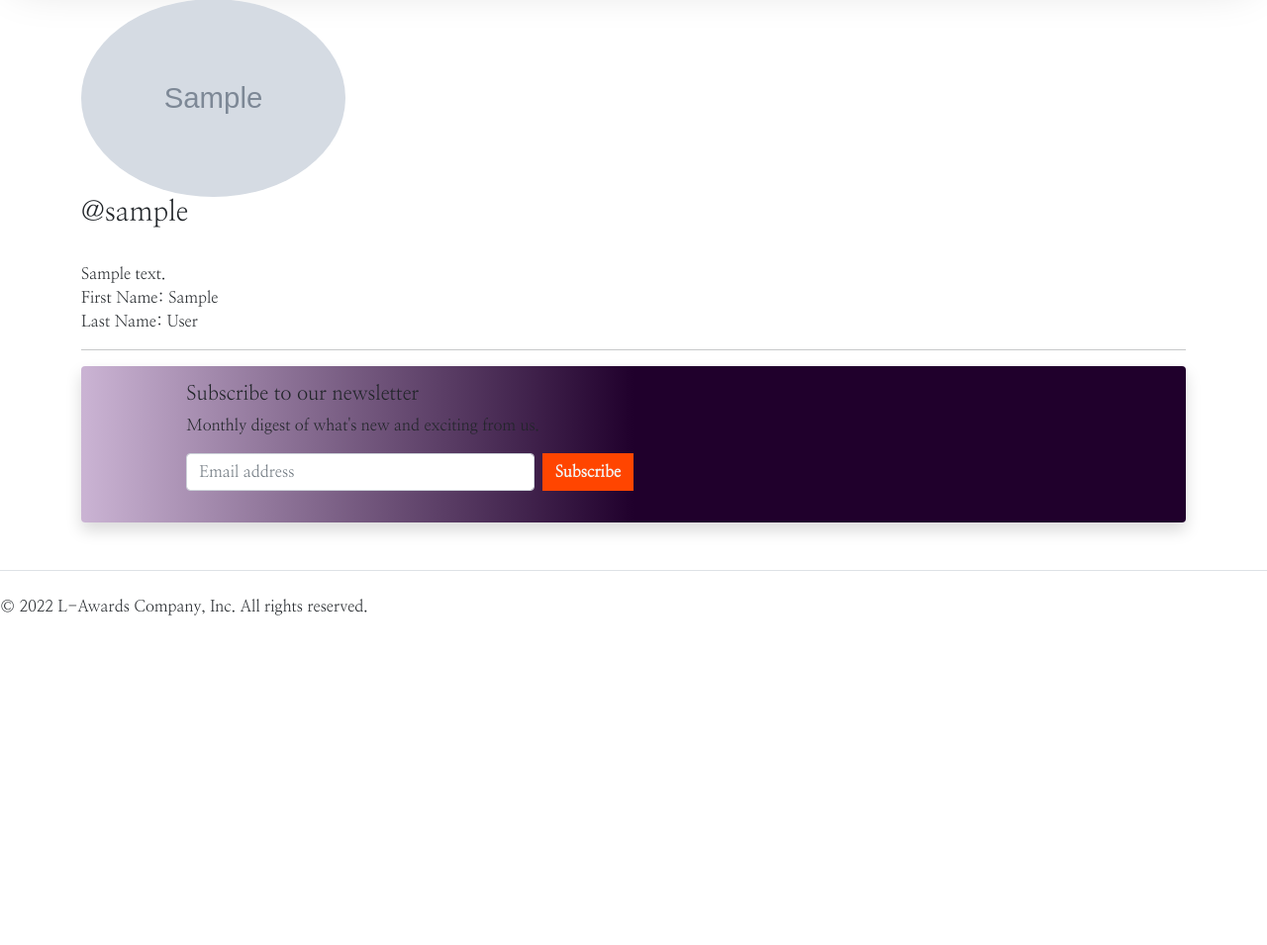
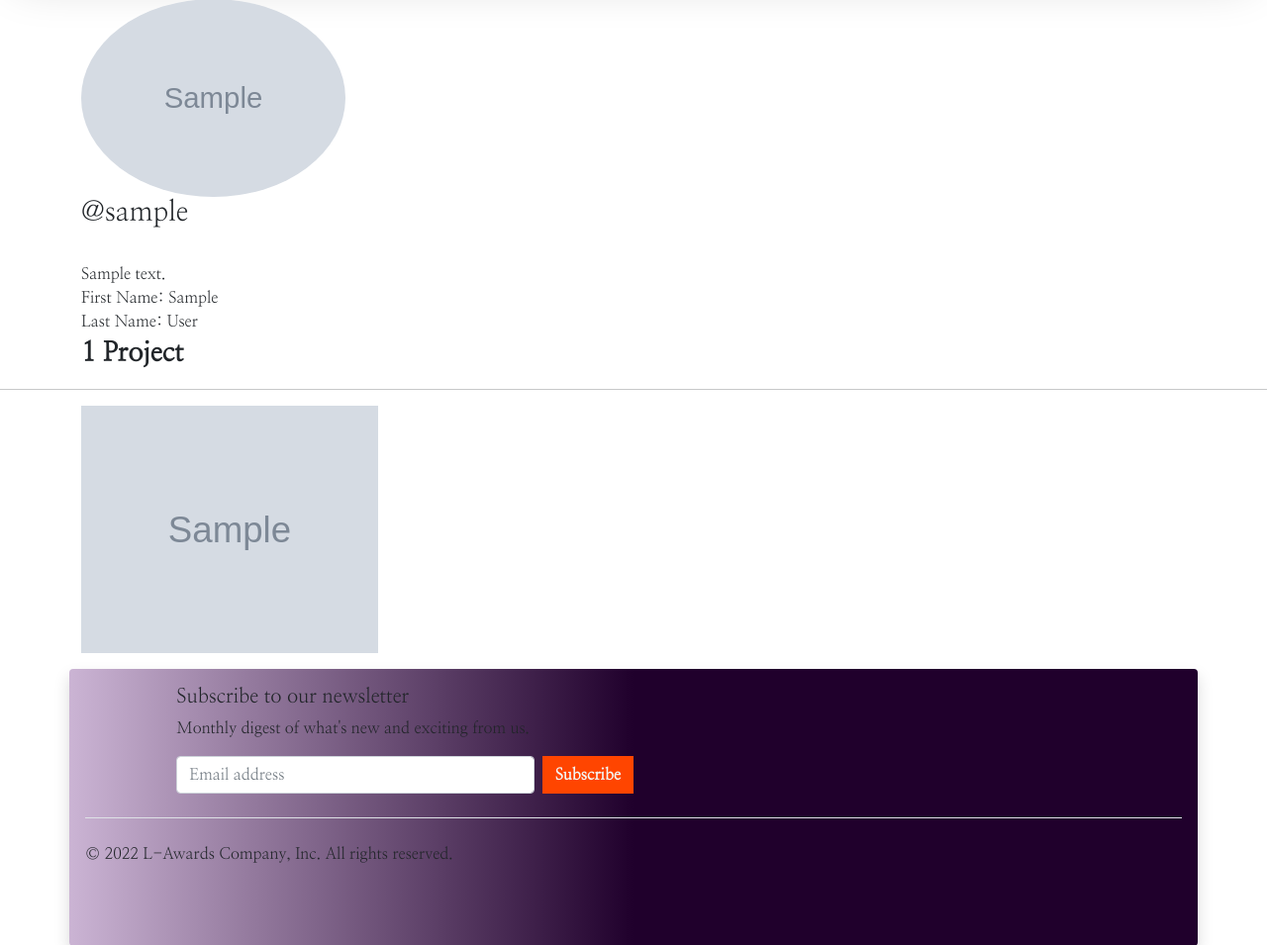
Before and after one commit to Liz-Adhiambo/awwards, a Django app: template users/templates/profile.html in a window 1280 px wide. Shown: the part 123-1078 px from the top of the page at 99% size. Before the commit the page ends 745 px from the top, so only its background shows below. Run offline with Django 3.2, Linux system fonts and the light colour scheme; the template is opened without the code that fills it: most values are stand-ins (such as "Sample title", 1, 10 or a date in 2020); grey boxes marked "Sample" are stand-in pictures; some libraries are stand-ins or nearby versions; some web fonts are replaced.

Commit message:
Added users posts to the profile page template

```diff
--- a/users/templates/profile.html
+++ b/users/templates/profile.html
@@ -2,7 +2,7 @@
 {% load static %}
 
 {%block content%}
-<body>
+
 
 {% include 'navbar.html'%}
 <div class="container">
@@ -27,7 +27,17 @@
 			    </div>
 			</div>
 		</div>
+		{% if user_post_length == 0 %}
+		<p style=" font-size: 27px;"><b>No Project yet</b></p>
+		{% elif user_post_length == 1 %}
+		<span style=" font-size: 27px;"><b> {{user_post_length}} Project  </b>
+		{% else %}
+		<span style=" font-size: 27px;"><b>{{user_post_length}}</b> Projects</span>
+		{% endif %}
 
+
+
+	</div>
 
 
 
@@ -35,6 +45,12 @@
 </div>
 <hr>
 
-
+<div class="container mb-3">
+	{% for project in user_projects %}
+	<!-- Button trigger modal -->
+	<a class="strip" href="" title="" data-strip-group="mygroup" data-strip-group-options="loop: false">
+		<img src="{{project.project_image.url}}" style="height: 250px; width: 300px;" alt=""></a>
+   {% endfor %}
+</div>
 
 {%endblock content%}
```
